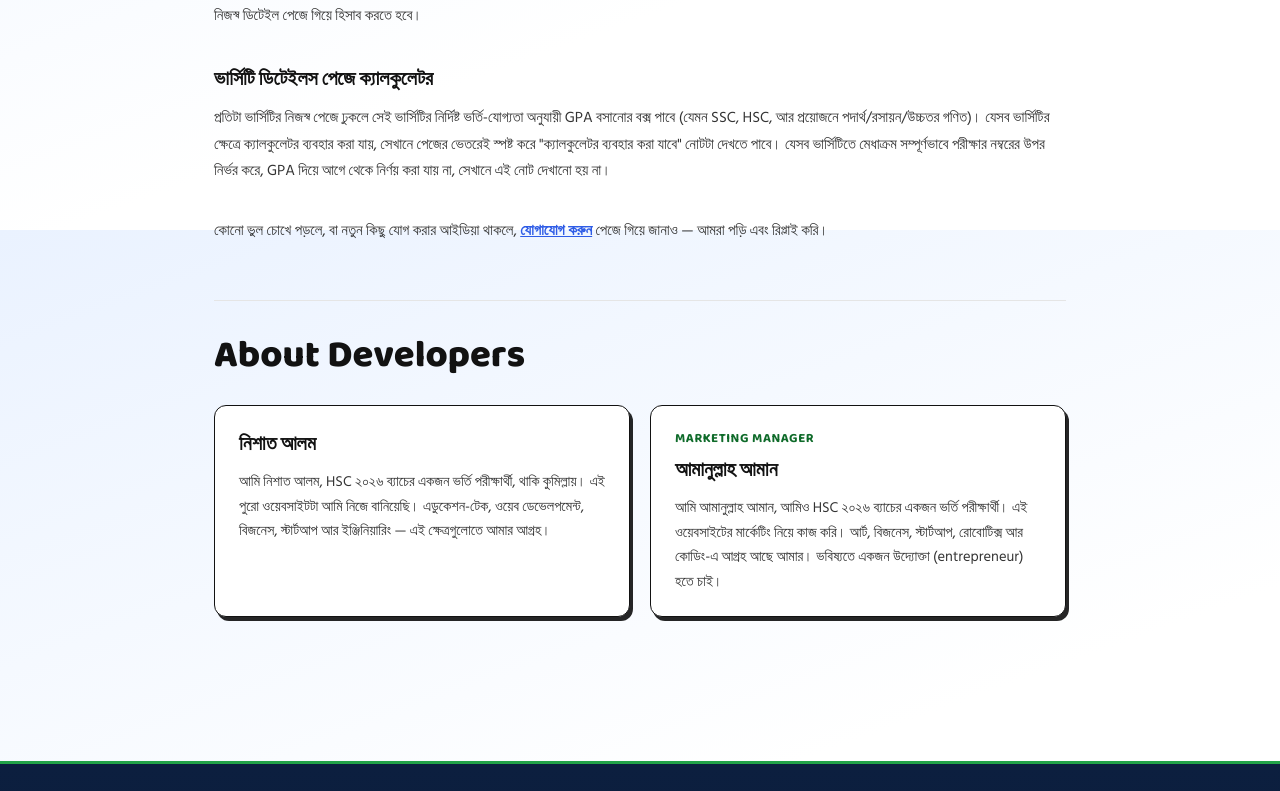
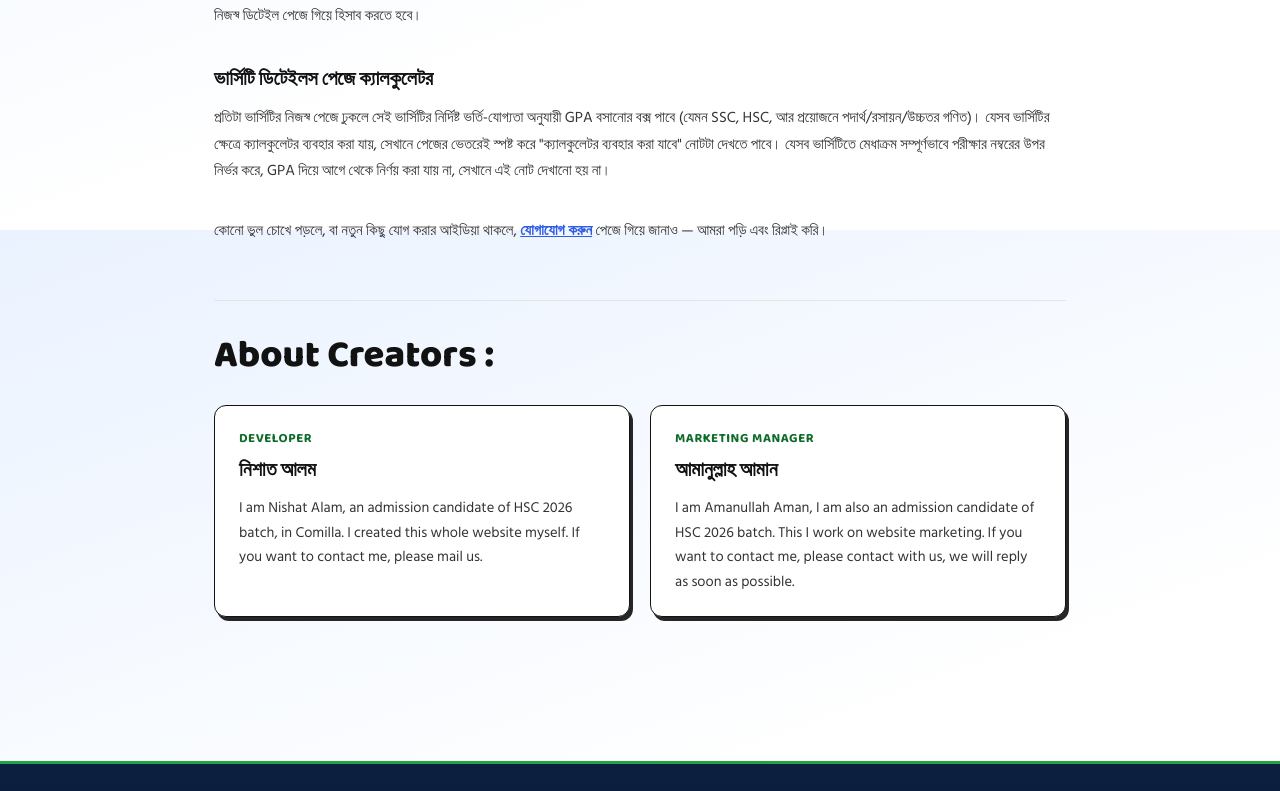
Before and after one commit to nishat-jihad/Admission-info, a Next.js app in the folder chance-hobe-ki/: page /about in a window 1280 px wide. Shown: the part 570-1361 px from the top of the page. Built offline with nearby package versions, Linux system fonts and the light colour scheme.

Commit message:
Update page.js

```diff
--- a/chance-hobe-ki/src/app/about/page.js
+++ b/chance-hobe-ki/src/app/about/page.js
@@ -79,15 +79,16 @@ export default function AboutPage() {
           </p>
         </section>
 
-        <h2 className="about-title about-devs-title">About Developers</h2>
+        <h2 className="about-title about-devs-title">About Creators :</h2>
 
         <div className="dev-grid">
           <div className="dev-card">
+              <h3 className="dev-sub-title">developer</h3>
             <h3 className="dev-name">নিশাত আলম</h3>
             <p>
-              আমি নিশাত আলম, HSC ২০২৬ ব্যাচের একজন ভর্তি পরীক্ষার্থী, থাকি কুমিল্লায়।
-              এই পুরো ওয়েবসাইটটা আমি নিজে বানিয়েছি। এডুকেশন-টেক, ওয়েব ডেভেলপমেন্ট,
-              বিজনেস, স্টার্টআপ আর ইঞ্জিনিয়ারিং — এই ক্ষেত্রগুলোতে আমার আগ্রহ।
+              I am Nishat Alam, an admission candidate of HSC 2026 batch, in Comilla.
+              I created this whole website myself.
+              If you want to contact me, please mail us.
             </p>
           </div>
 
@@ -95,9 +96,9 @@ export default function AboutPage() {
             <h3 className="dev-sub-title">Marketing Manager</h3>
             <h3 className="dev-name">আমানুল্লাহ আমান</h3>
             <p>
-              আমি আমানুল্লাহ আমান, আমিও HSC ২০২৬ ব্যাচের একজন ভর্তি পরীক্ষার্থী। এই
-              ওয়েবসাইটের মার্কেটিং নিয়ে কাজ করি। আর্ট, বিজনেস, স্টার্টআপ, রোবোটিক্স আর
-              কোডিং-এ আগ্রহ আছে আমার। ভবিষ্যতে একজন উদ্যোক্তা (entrepreneur) হতে চাই।
+              I am Amanullah Aman, I am also an admission candidate of HSC 2026 batch.
+              This I work on website marketing.
+              If you want to contact me, please contact with us, we will reply as soon as possible.
             </p>
           </div>
         </div>
```
